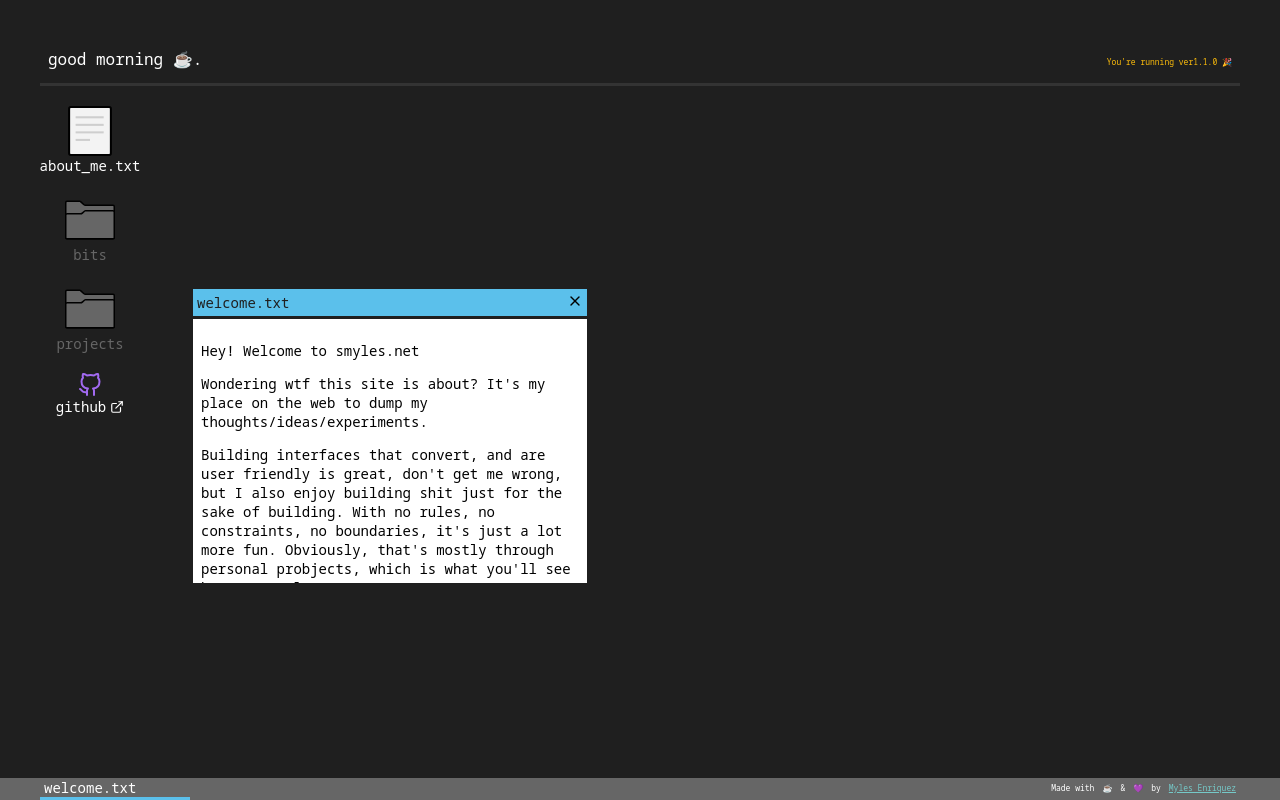
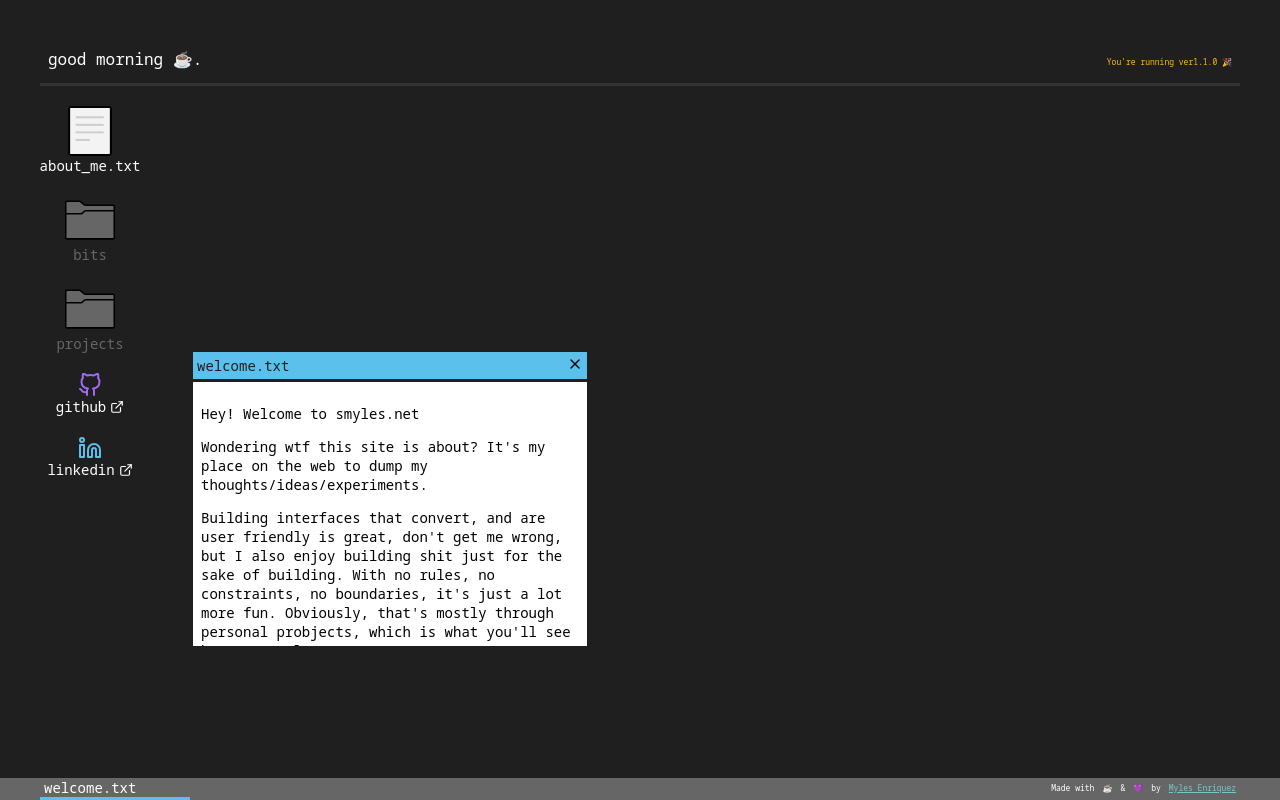
Before and after one commit to enriquezm/smyles, a Next.js app: page / in a window 1280 px wide. Built offline with nearby package versions, Linux system fonts and the light colour scheme.

Commit message:
Add linkedin outclick

```diff
--- /dev/null
+++ b/components/linkedinOutclickShortcut.tsx
@@ -0,0 +1,13 @@
+import OutclickShortcut from './outclickShortcut';
+import { Linkedin } from 'react-feather';
+import { color } from '../theme';
+
+const LinkedinOutclickShortcut = (props) => {
+  return (
+    <OutclickShortcut title={props.title}>
+      <Linkedin color={color.blue} />
+    </OutclickShortcut>
+  );
+};
+
+export default LinkedinOutclickShortcut;
--- a/pages/index.tsx
+++ b/pages/index.tsx
@@ -6,6 +6,7 @@ import WelcomeWindow from '../components/welcomeWindow';
 import DirectoryShortcut from '../components/directoryShortcut';
 import FileShortcut from '../components/fileShortcut';
 import GithubOutclickShortcut from '../components/githubOutclickShortcut';
+import LinkedinOutclickShortcut from '../components/linkedinOutclickShortcut';
 import styled, { ThemeProvider } from 'styled-components';
 import theme, { color } from '../theme';
 import { getSortedSprintsData } from '../lib/sprints'
@@ -76,9 +77,8 @@ export default function HomePage({ allSprintsData, allProjectsData }) {
             content={projects}
             isDisabled={true}
           />
-          <GithubOutclickShortcut
-            title="github"
-          />
+          <GithubOutclickShortcut title="github" />
+          <LinkedinOutclickShortcut title="linkedin" />
           <WelcomeWindow />
           <Footer />
         </Store>
```
